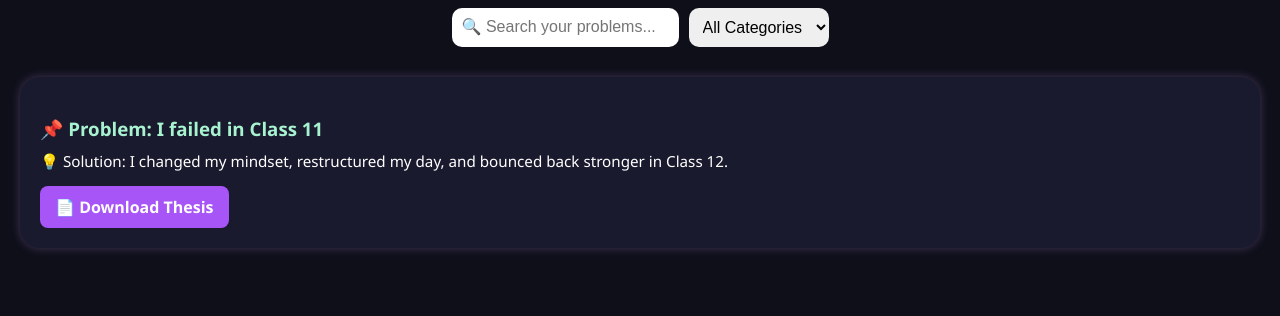
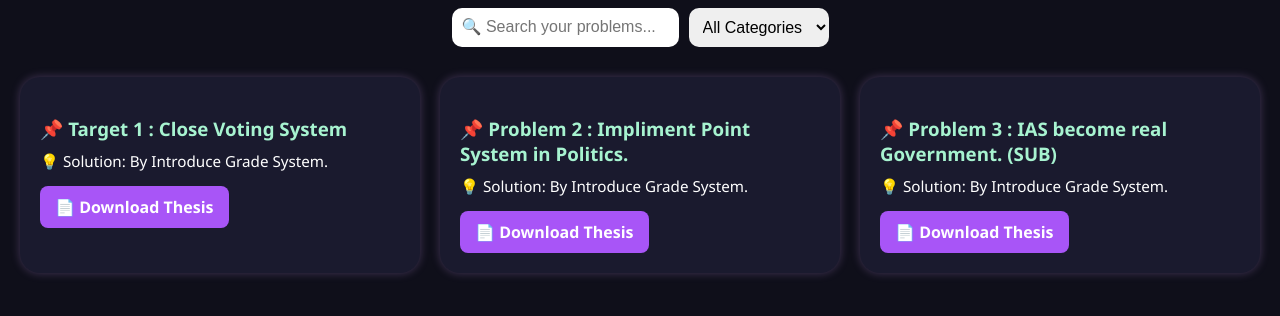
Before and after one commit to ibcparty/gisx-1, a plain HTML site: page index.html in a window 1280 px wide. Shown: the part 124-440 px from the top of the page. Drawn offline with Linux system fonts and the light colour scheme.

Commit message:
Update index.html
Continue...

```diff
--- a/index.html
+++ b/index.html
@@ -90,12 +90,21 @@
   <div class="target-container" id="targetList">
     <!-- Example Entry Start -->
     <div class="target-card" data-category="education">
-      <h3>📌 Problem: I failed in Class 11</h3>
-      <p>💡 Solution: I changed my mindset, restructured my day, and bounced back stronger in Class 12.</p>
+      <h3>📌 Target 1 : Close Voting System </h3>
+      <p>💡 Solution: By Introduce Grade System.</p>
       <a href="https://docs.google.com/document/d/1rD60LPh4Ep4iLBCBKo5MBtFVOqf2BVQb8Bo27iD0gzk/edit?usp=drivesdk" target="_blank">📄 Download Thesis</a>
     </div>
     <!-- Example Entry End -->
-
+<div class="target-card" data-category="education">
+  <h3>📌 Problem 2 : Impliment Point System in Politics.</h3>
+  <p>💡 Solution: By Introduce Grade System.</p>
+  <a href="Google Drive Link" target="_blank">📄 Download Thesis</a>
+</div>
+ <div class="target-card" data-category="education">
+  <h3>📌 Problem 3 : IAS become real Government. (SUB)</h3>
+  <p>💡 Solution: By Introduce Grade System.</p>
+  <a href="Google Drive Link" target="_blank">📄 Download Thesis</a>
+</div>
     <!-- You can copy-paste the block above and change content to add more -->
   </div>
 
```
